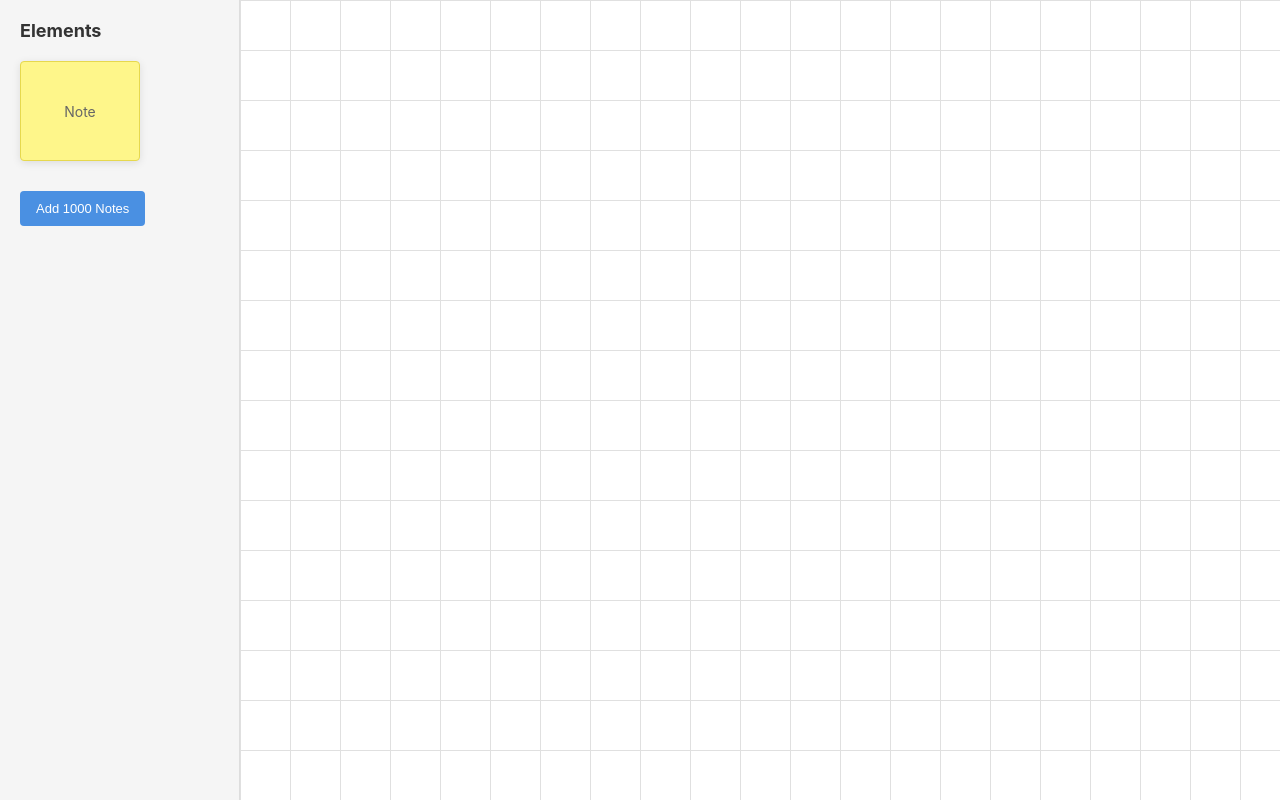
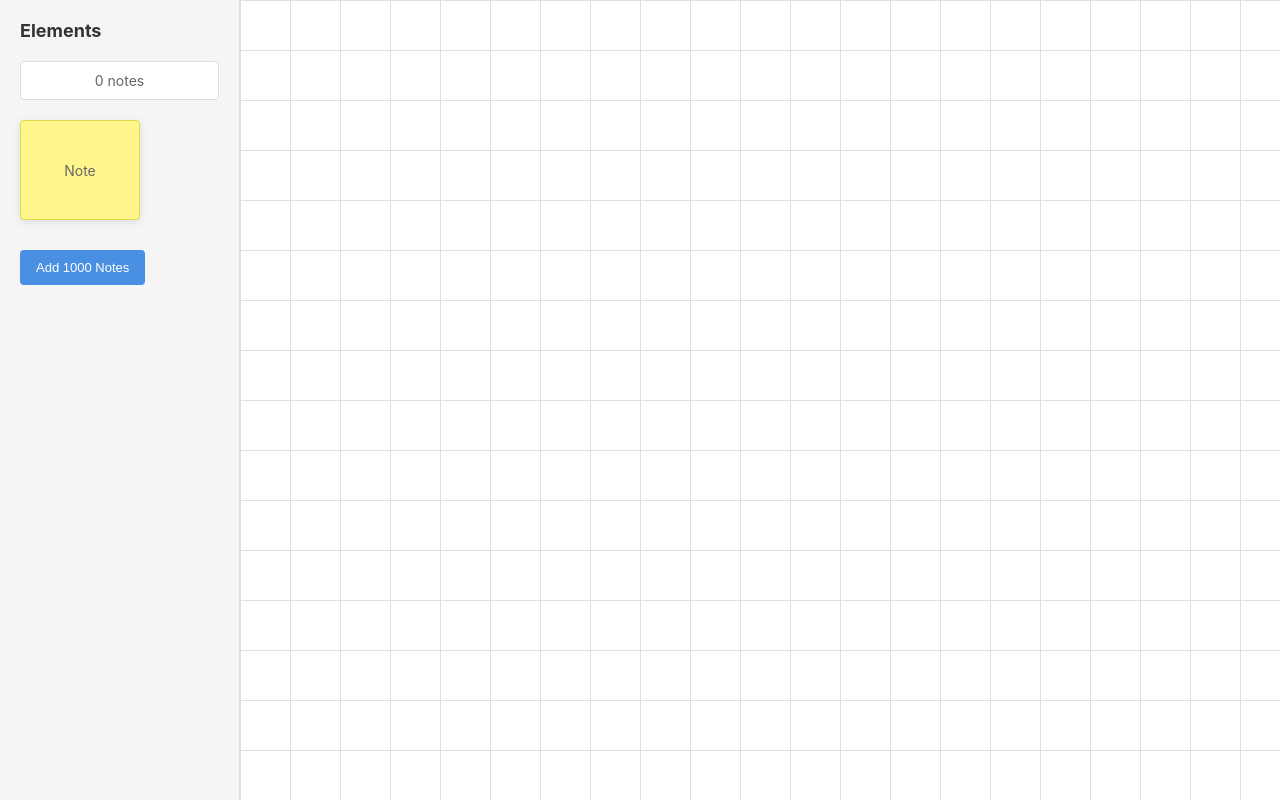
Before and after one commit to raimohanska/newboard, a React (Vite) app: page / in a window 1280 px wide. Built offline with nearby package versions, Linux system fonts and the light colour scheme.

Commit message:
Show note counter

```diff
--- a/src/components/Sidebar.tsx
+++ b/src/components/Sidebar.tsx
@@ -1,7 +1,8 @@
 import { useState, useEffect } from 'react';
 import styled from 'styled-components';
-import { useDispatch } from 'react-redux';
+import { useDispatch, useSelector } from 'react-redux';
 import { createItem, bulkCreateItems } from '../store/workspaceSlice';
+import { selectItemIds } from '../store/selectors';
 import type { Note } from '../types';
 
 const SidebarContainer = styled.div`
@@ -16,6 +17,17 @@ const Title = styled.h2`
   font-size: 18px;
   margin-bottom: 20px;
   color: #333;
+`;
+
+const Counter = styled.div`
+  margin-bottom: 20px;
+  padding: 10px;
+  background: white;
+  border-radius: 4px;
+  border: 1px solid #ddd;
+  font-size: 14px;
+  color: #666;
+  text-align: center;
 `;
 
 const DraggableNote = styled.div<{ $isDragging: boolean }>`
@@ -79,6 +91,9 @@ const TestButton = styled.button`
 
 export const Sidebar = () => {
   const dispatch = useDispatch();
+  const itemIds = useSelector(selectItemIds);
+  const noteCount = itemIds.length;
+
   const [isDragging, setIsDragging] = useState(false);
   const [dragPosition, setDragPosition] = useState({ x: 0, y: 0 });
   const [dragOffset, setDragOffset] = useState({ x: 0, y: 0 });
@@ -158,6 +173,9 @@ export const Sidebar = () => {
     <>
       <SidebarContainer>
         <Title>Elements</Title>
+        <Counter>
+          {noteCount} {noteCount === 1 ? 'note' : 'notes'}
+        </Counter>
         <DraggableNote
           $isDragging={isDragging}
           onMouseDown={handleMouseDown}
--- a/src/utils/renderCounts.ts
+++ b/src/utils/renderCounts.ts
@@ -1,4 +1,6 @@
 const renderCounts: Record<string, number> = {};
+
+(window as any).renderCounts = renderCounts;
 
 export function increaseRenderCount(componentName: string) {
   if (!renderCounts[componentName]) {
```
